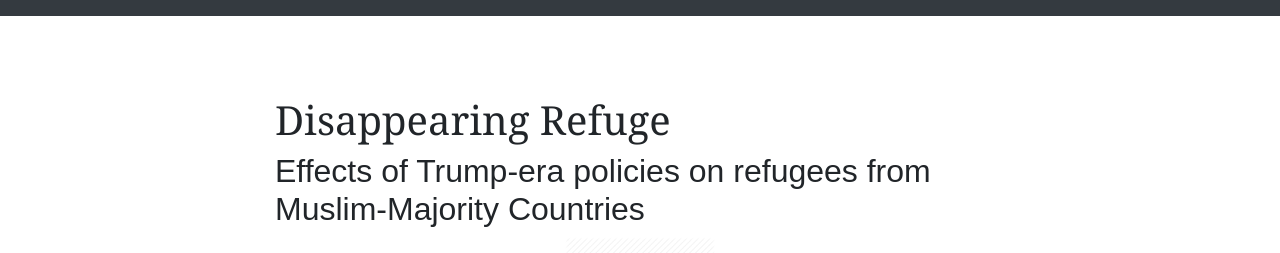
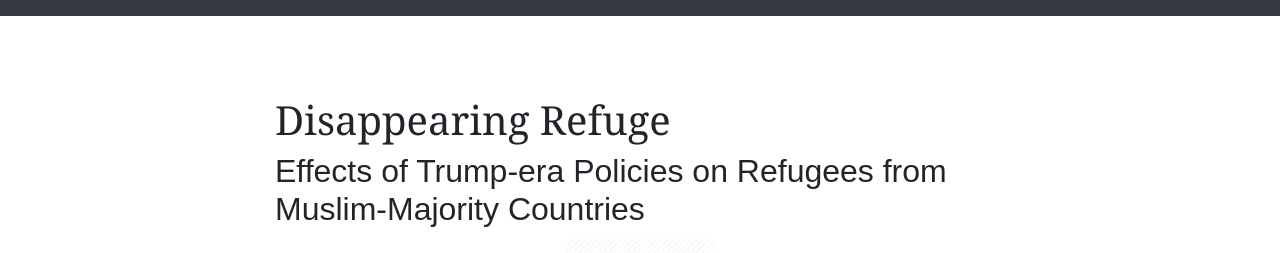
Before and after one commit to lennajohnsen/lennajohnsen.github.io, a website with bundled scripts: page index.html in a window 1280 px wide. Shown: the top 253 px of the page. Built offline with nearby package versions, Linux system fonts and the light colour scheme; no server answers; a web font is replaced by a local one.

Commit message:
Update index.html

```diff
--- a/index.html
+++ b/index.html
@@ -38,7 +38,7 @@
       <div class="row">
         <div class="col-lg-8 mx-auto">
               <h1>Disappearing Refuge</h1>
-              <h2>Effects of Trump-era policies on refugees from Muslim-Majority Countries</h2>
+              <h2>Effects of Trump-era Policies on Refugees from Muslim-Majority Countries</h2>
         </div>
       </div>
     </div>
```
